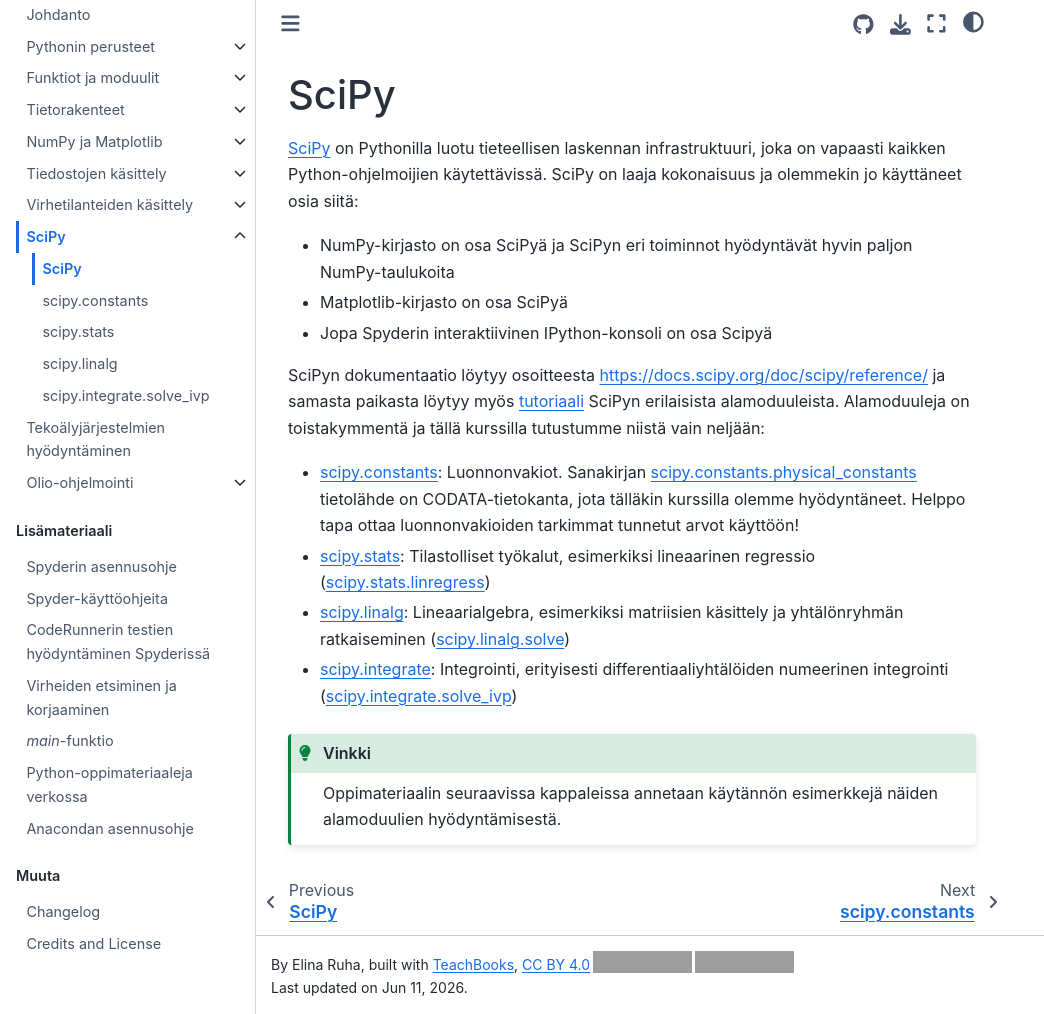
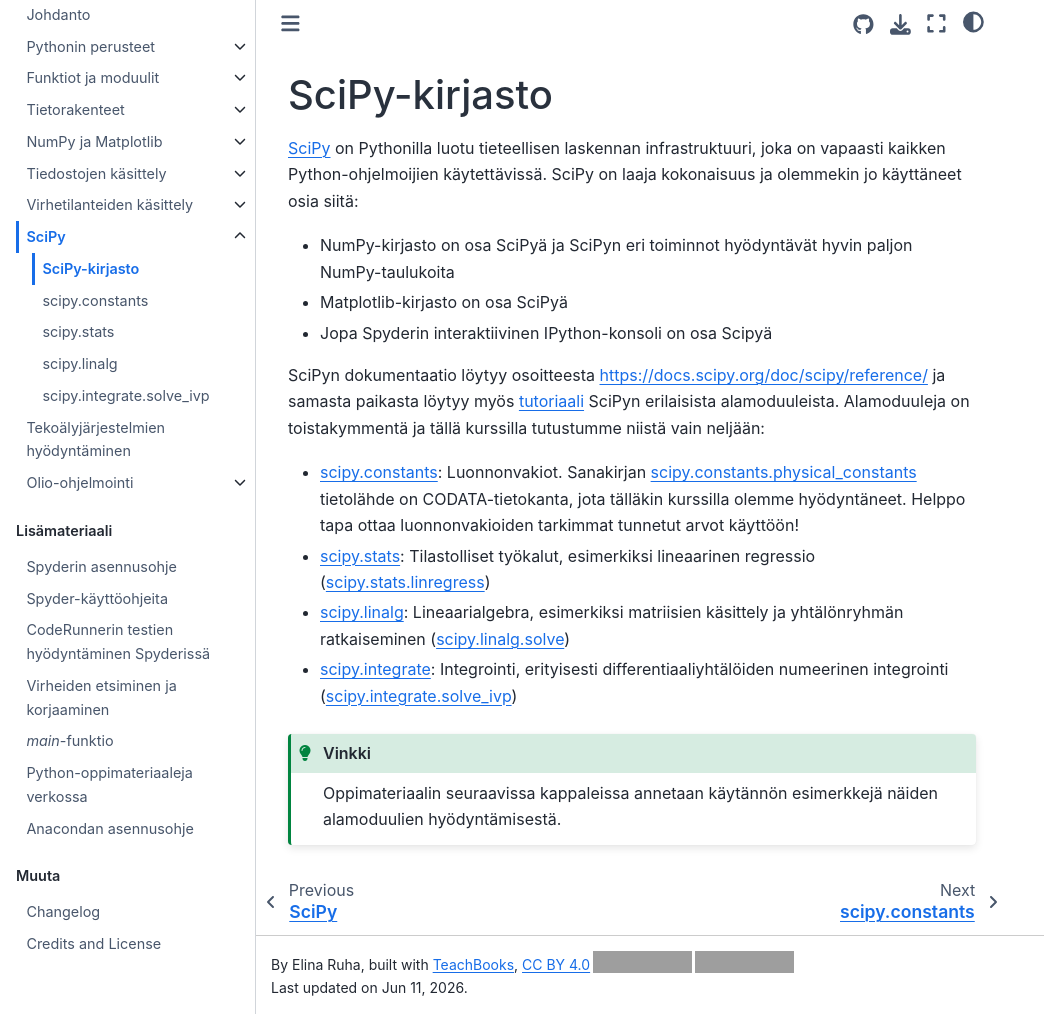
Before and after one commit to elina-ruha/CHEM-ohjelmointikurssikirja-test, a Jupyter Book: the page built from book/scipy/scipy.md, in a window 1280 px wide and 1014 px high. Shown: the whole window, without its empty margins (0-1044 px from the left). Built offline with Jupyter Book 1.0.4 settings and Sphinx 7.4.7 and the Sphinx Book theme 1.1.4, drawn with Linux system fonts in a browser that asks for light colours; comment, search, counter and statistics services are not loaded; grey boxes are pictures that could not be loaded.

Commit message:
Update scipy.md

```diff
--- a/book/scipy/scipy.md
+++ b/book/scipy/scipy.md
@@ -1,4 +1,4 @@
-# SciPy
+# SciPy-kirjasto
 [SciPy](https://www.scipy.org/) on Pythonilla luotu tieteellisen laskennan infrastruktuuri, joka on vapaasti kaikken
 Python-ohjelmoijien käytettävissä. SciPy on laaja kokonaisuus ja olemmekin jo käyttäneet osia siitä:
 - NumPy-kirjasto on osa SciPyä ja SciPyn eri toiminnot hyödyntävät hyvin paljon NumPy-taulukoita
```
